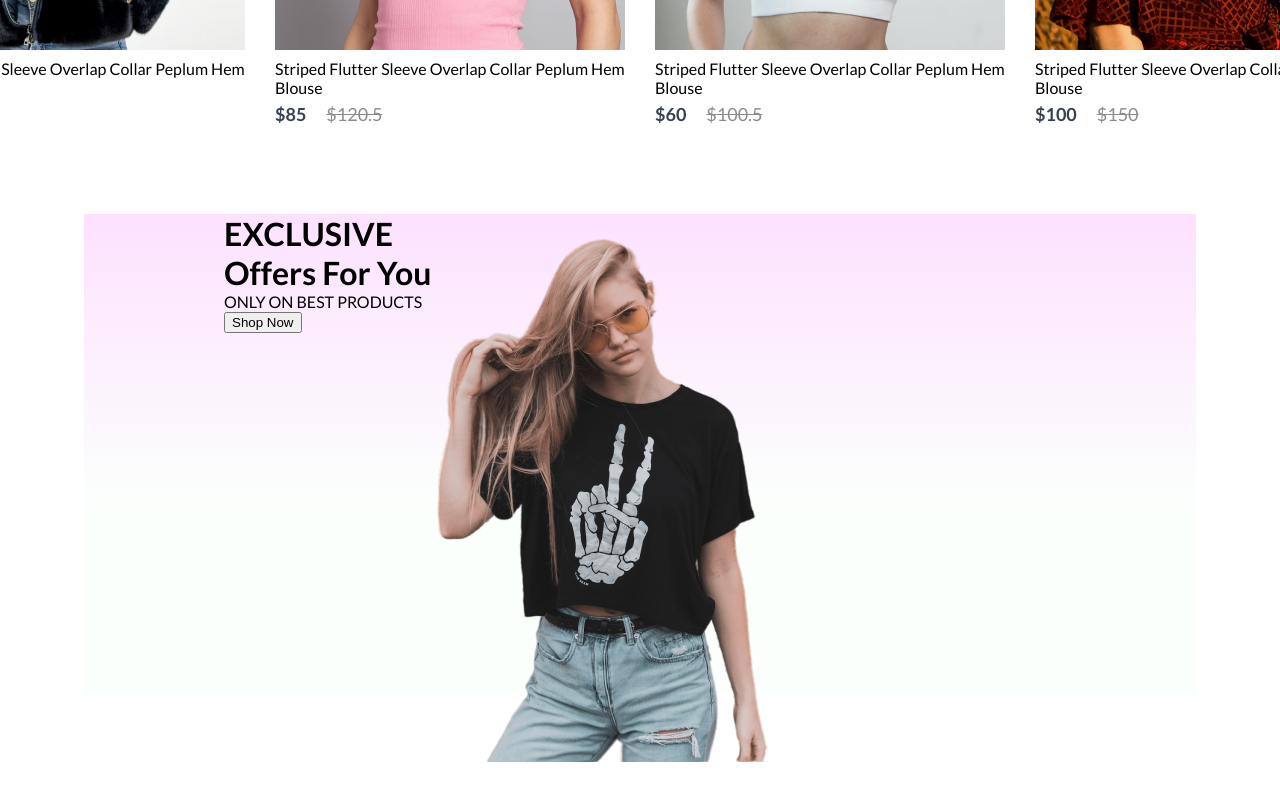
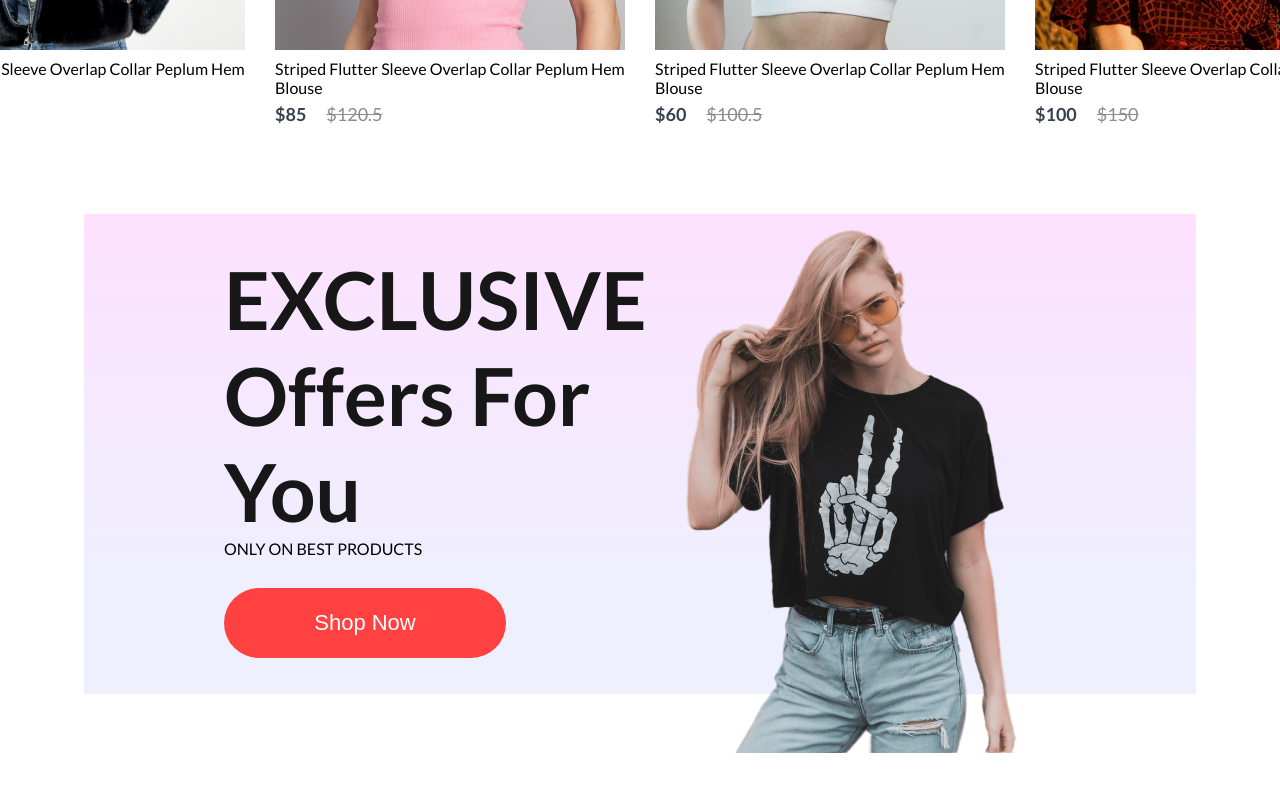
Before and after one commit to katarighe/my-kids-shop, a React (Create React App) app: page / in a window 1280 px wide. Shown: the part 1396-2196 px from the top of the page. Built offline with nearby package versions, Linux system fonts and the light colour scheme.

Commit message:
finalize the design

```diff
--- a/src/components/offers/offers.css
+++ b/src/components/offers/offers.css
@@ -5,5 +5,39 @@
   margin: auto;
   padding: 0px 140px;
   margin-bottom: 150px;
-  background: linear-gradient(180deg, #fde1ff 0%, #e1ffea22 60%);
+  background: linear-gradient(180deg, #fde1ff 0%, #7d8eee22 80%);
 }
+
+.offers-left {
+  flex: 1;
+  display: flex;
+  flex-direction: column;
+  justify-content: center;
+}
+
+.offers-left h1 {
+  color: #171717;
+  font-size: 80px;
+  font-weight: 600;
+}
+
+.offers-left button {
+  width: 282px;
+  height: 70px;
+  border-radius: 35px;
+  background: #ff4141;
+  border: none;
+  color: #fff;
+  font-size: 22px;
+  font-weight: 500;
+  margin-top: 30px;
+  cursor: pointer;
+}
+
+.offers-right {
+  flex: 1;
+  display: flex;
+  align-items: center;
+  justify-content: flex-end;
+  padding-top: 50px;
+}
```
